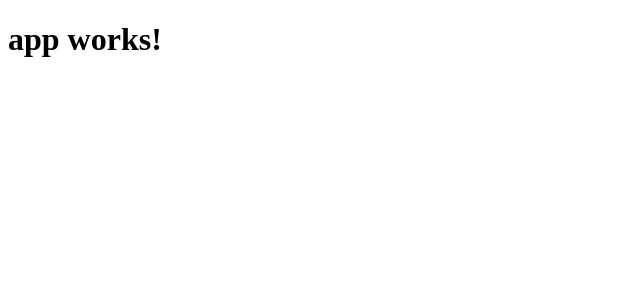
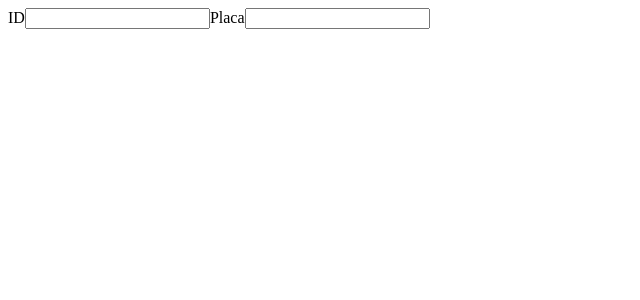
Before and after one commit to afcustodioo/locadora, an Angular app in the folder locadora-client/: page /veiculos in a window 1280 px wide. Shown: the top 300 px of the page, without its empty margins (0-640 px from the left). Built offline with nearby package versions, Linux system fonts and the light colour scheme.

Commit message:
Configurando client

```diff
--- a/locadora-client/src/app/app.component.html
+++ b/locadora-client/src/app/app.component.html
@@ -1,3 +1,3 @@
-<h1>
-  {{title}}
-</h1>
+<div class="content-wrapper">
+  <router-outlet></router-outlet>
+</div>
--- a/locadora-client/src/app/app.component.ts
+++ b/locadora-client/src/app/app.component.ts
@@ -1,4 +1,5 @@
-import { Component } from '@angular/core';
+import { Component, OnInit } from '@angular/core';
+import { FormGroup, FormBuilder, Form, Validators } from '@angular/forms';
 
 @Component({
   selector: 'app-root',
@@ -6,5 +7,5 @@ import { Component } from '@angular/core';
   styleUrls: ['./app.component.css']
 })
 export class AppComponent {
-  title = 'app works!';
+
 }
--- a/locadora-client/src/app/app.module.ts
+++ b/locadora-client/src/app/app.module.ts
@@ -2,19 +2,22 @@ import { BrowserModule } from '@angular/platform-browser';
 import { NgModule } from '@angular/core';
 import { FormsModule } from '@angular/forms';
 import { HttpModule } from '@angular/http';
-
 import { AppComponent } from './app.component';
-import { VeiculoComponentComponent } from './veiculo-component/veiculo-component.component';
+import { VeiculoModule } from './veiculo/veiculo.module';
+import { SharedModule } from './shared/shared.module';
+import { routing } from './app.routing';
 
 @NgModule({
   declarations: [
-    AppComponent,
-    VeiculoComponentComponent
+    AppComponent
   ],
   imports: [
+    SharedModule.forRoot(),
     BrowserModule,
     FormsModule,
-    HttpModule
+    HttpModule,
+    VeiculoModule,
+    routing
   ],
   providers: [],
   bootstrap: [AppComponent]
--- /dev/null
+++ b/locadora-client/src/app/app.routing.ts
@@ -0,0 +1,7 @@
+import { Routes, RouterModule } from '@angular/router';
+
+export const routes: Routes = [
+  {path: '', redirectTo: 'veiculos', pathMatch: 'full'}
+];
+
+export const routing = RouterModule.forRoot(routes);
--- /dev/null
+++ b/locadora-client/src/app/shared/shared.module.ts
@@ -0,0 +1,21 @@
+import { NgModule, ModuleWithProviders } from '@angular/core/';
+import { CommonModule } from '@angular/common';
+import { FormsModule, ReactiveFormsModule } from '@angular/forms';
+import { HttpModule } from '@angular/http';
+
+@NgModule({
+  imports: [CommonModule],
+  exports: [
+    CommonModule, FormsModule, ReactiveFormsModule, HttpModule
+  ]
+})
+export class SharedModule {
+
+  static forRoot(): ModuleWithProviders {
+    return {
+      ngModule: SharedModule,
+      providers: []
+    };
+  }
+
+}
--- a/locadora-client/src/app/veiculo-component/veiculo-component.component.html
+++ /dev/null
@@ -1,3 +0,0 @@
-<p>
-  veiculo-component works!
-</p>
--- a/locadora-client/src/app/veiculo-component/veiculo-component.component.ts
+++ /dev/null
@@ -1,15 +0,0 @@
-import { Component, OnInit } from '@angular/core';
-
-@Component({
-  selector: 'app-veiculo-component',
-  templateUrl: './veiculo-component.component.html',
-  styleUrls: ['./veiculo-component.component.css']
-})
-export class VeiculoComponentComponent implements OnInit {
-
-  constructor() { }
-
-  ngOnInit() {
-  }
-
-}
--- /dev/null
+++ b/locadora-client/src/app/veiculo/veiculo.component.html
@@ -0,0 +1,7 @@
+<div [formGroup]="form">
+  <label>ID</label>
+  <input type="text" name="id" id="id" formControlName="id">
+
+  <label>Placa</label>
+  <input type="text" name="placa" id="placa" formControlName="placa">
+</div>
--- /dev/null
+++ b/locadora-client/src/app/veiculo/veiculo.component.ts
@@ -0,0 +1,26 @@
+import { Component, OnInit } from '@angular/core';
+import { FormGroup, FormBuilder, Validators } from '@angular/forms';
+
+@Component({
+  selector: 'app-veiculo-component',
+  templateUrl: 'veiculo.component.html',
+  styleUrls: ['veiculo.component.css']
+})
+export class VeiculoComponent implements OnInit {
+
+  form: FormGroup;
+
+  constructor(public formBuilder: FormBuilder) {
+  }
+
+  ngOnInit(): void {
+    this.form = this.createForm();
+  }
+
+  private createForm(): FormGroup {
+    return this.formBuilder.group({
+      'id': [''],
+      'placa': ['', Validators.required]
+    });
+  }
+}
--- /dev/null
+++ b/locadora-client/src/app/veiculo/veiculo.module.ts
@@ -0,0 +1,12 @@
+import { NgModule } from '@angular/core';
+import { SharedModule } from '../shared/shared.module';
+import { VeiculoComponent } from './veiculo.component';
+import { routing } from './veiculo.routing';
+
+@NgModule({
+  imports: [
+    SharedModule, routing
+  ],
+  declarations: [VeiculoComponent]
+})
+export class VeiculoModule { }
--- /dev/null
+++ b/locadora-client/src/app/veiculo/veiculo.routing.ts
@@ -0,0 +1,7 @@
+import { VeiculoComponent } from './veiculo.component';
+import { ModuleWithProviders } from '@angular/core';
+import { RouterModule } from '@angular/router';
+
+export const routing: ModuleWithProviders = RouterModule.forChild([
+  {path: 'veiculos', component: VeiculoComponent},
+]);
```
Also changed, not shown: locadora-client/src/app/veiculo/veiculo.component.css (added), 1 other file (tests, documents, lock files or other folders).
